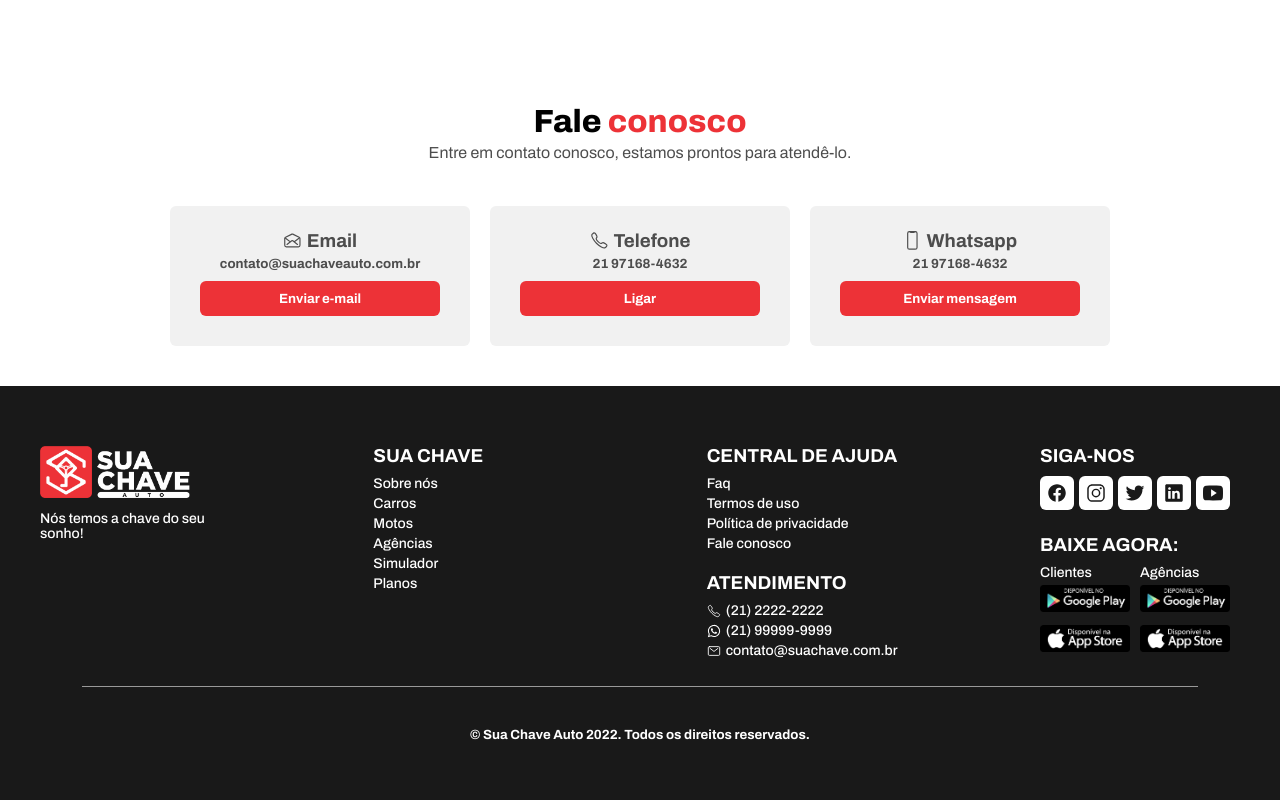
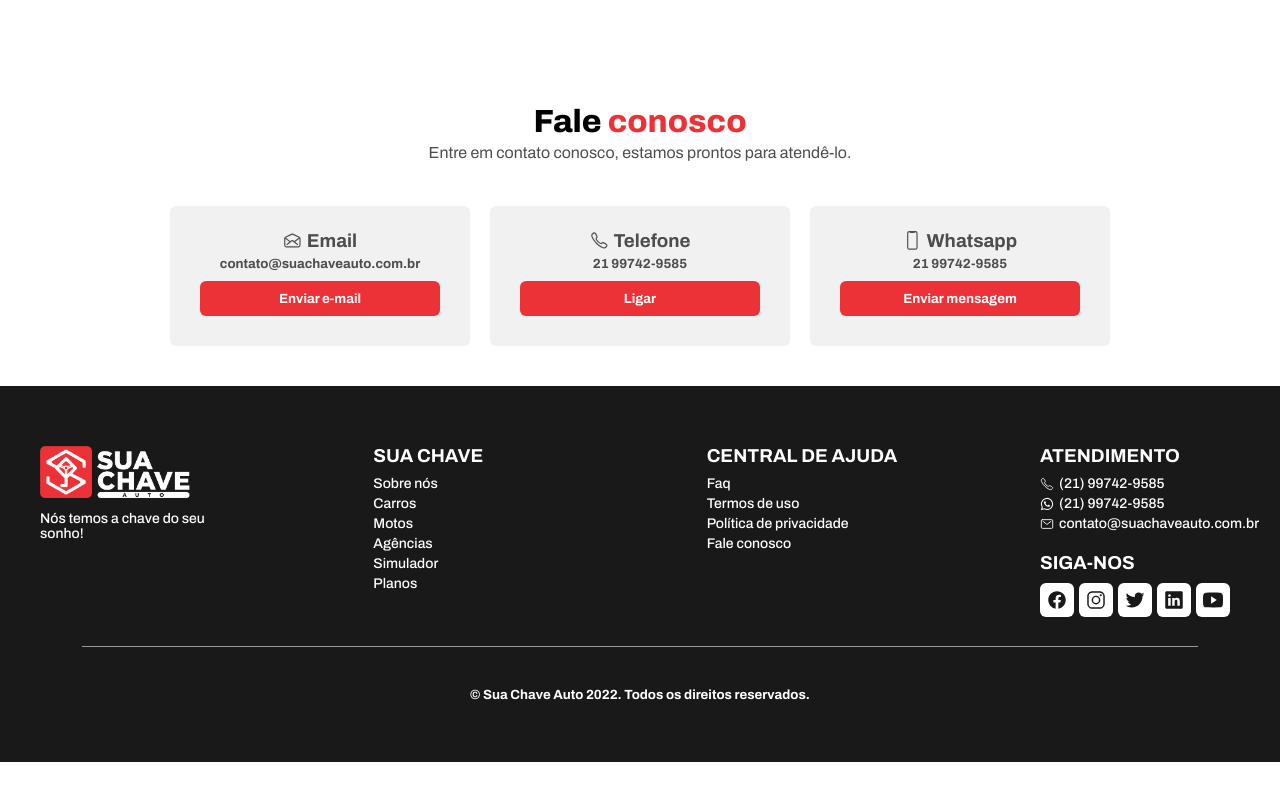
Before and after one commit to jefersonmmacedo/suachaveauto, a React (Create React App) app: page /test in a window 1280 px wide. Shown: the part 2388-3188 px from the top of the page. After the commit the page ends 3150 px from the top, so only its background shows below. Built offline with nearby package versions, Linux system fonts and the light colour scheme.

Commit message:
Novas alterações

```diff
--- a/src/components/Footer/Footer.jsx
+++ b/src/components/Footer/Footer.jsx
@@ -32,12 +32,17 @@ export function Footer() {
                             <h5><a href="/privacidade">Política de privacidade</a></h5>
                             <h5><a href="/faleconosco">Fale conosco</a></h5>
                             <br />
-                            <h3><b>ATENDIMENTO</b></h3>
+                            {/* <h3><b>ATENDIMENTO</b></h3>
                             <h5><IoCallOutline />(21) 2222-2222</h5>
                             <h5><IoLogoWhatsapp />(21) 99999-9999</h5>
-                            <h5><IoMailOutline />contato@suachave.com.br</h5>
+                            <h5><IoMailOutline />contato@suachave.com.br</h5> */}
                         </div>
                         <div className="sectionUnic">
+                        <h3><b>ATENDIMENTO</b></h3>
+                            <h5><IoCallOutline />(21) 99742-9585</h5>
+                            <h5><IoLogoWhatsapp />(21) 99742-9585</h5>
+                            <h5><IoMailOutline />contato@suachaveauto.com.br</h5>
+                            <br />
                             <h3><b> SIGA-NOS</b></h3>
                             <div className="network">
                                 <button className="networkButton"><IoLogoFacebook/></button>
@@ -46,7 +51,7 @@ export function Footer() {
                                 <button className="networkButton"><IoLogoLinkedin/></button>
                                 <button className="networkButton"><IoLogoYoutube/></button>
                             </div>
-                            <h3><b>BAIXE AGORA:</b></h3>
+                            {/* <h3><b>BAIXE AGORA:</b></h3>
                             <div className="apps">
                                 <div className="app">
                                 <h5>Clientes</h5>
@@ -62,7 +67,7 @@ export function Footer() {
                                 <a href="/"><img src={apple} alt="" /></a>
                                 </div>
                                 </div>
-                            </div>
+                            </div> */}
                         </div>
                 </div>
                 <div className="copy">
--- a/src/components/Footer/footer.css
+++ b/src/components/Footer/footer.css
@@ -16,7 +16,7 @@
     justify-content:space-between;
     flex-direction: row;
     width: 95%;
-    padding: 40px 20px 60px 20px;
+    padding: 40px 20px 20px 20px;
     flex-wrap: wrap;
 }
 
--- a/src/pages/About/About.jsx
+++ b/src/pages/About/About.jsx
@@ -153,13 +153,13 @@ export function About() {
                 </div>
                 <div className="blockContact">
                         <h3><IoCallOutline  /> Telefone</h3>
-                        <h5>21 97168-4632</h5>
+                        <h5>21 99742-9585</h5>
 
                         <button>Ligar</button>
                 </div>
                 <div className="blockContact">
                     <h3><IoPhonePortraitOutline /> Whatsapp </h3>
-                    <h5>21 97168-4632</h5>
+                    <h5>21 99742-9585</h5>
                     <button>Enviar mensagem</button>
                 </div>
             </div>
--- a/src/pages/Contact/Contact.jsx
+++ b/src/pages/Contact/Contact.jsx
@@ -36,19 +36,19 @@ export function Contact() {
             <div className="BlocksContact">
                 <div className="blockContact">
                         <h3><IoMailOpenOutline /> Email</h3>
-                        <h5>contato@suachave.com.br</h5>
+                        <h5>contato@suachaveauto.com.br</h5>
 
                         <button>Enviar e-mail</button>
                 </div>
                 <div className="blockContact">
                         <h3><IoCallOutline  /> Telefone</h3>
-                        <h5>21 97168-4632</h5>
+                        <h5>21 99742-9585</h5>
 
                         <button>Ligar</button>
                 </div>
                 <div className="blockContact">
                     <h3><IoPhonePortraitOutline /> Whatsapp </h3>
-                    <h5>21 97168-4632</h5>
+                    <h5>21 99742-9585</h5>
                     <button>Enviar mensagem</button>
                 </div>
             </div>
```
